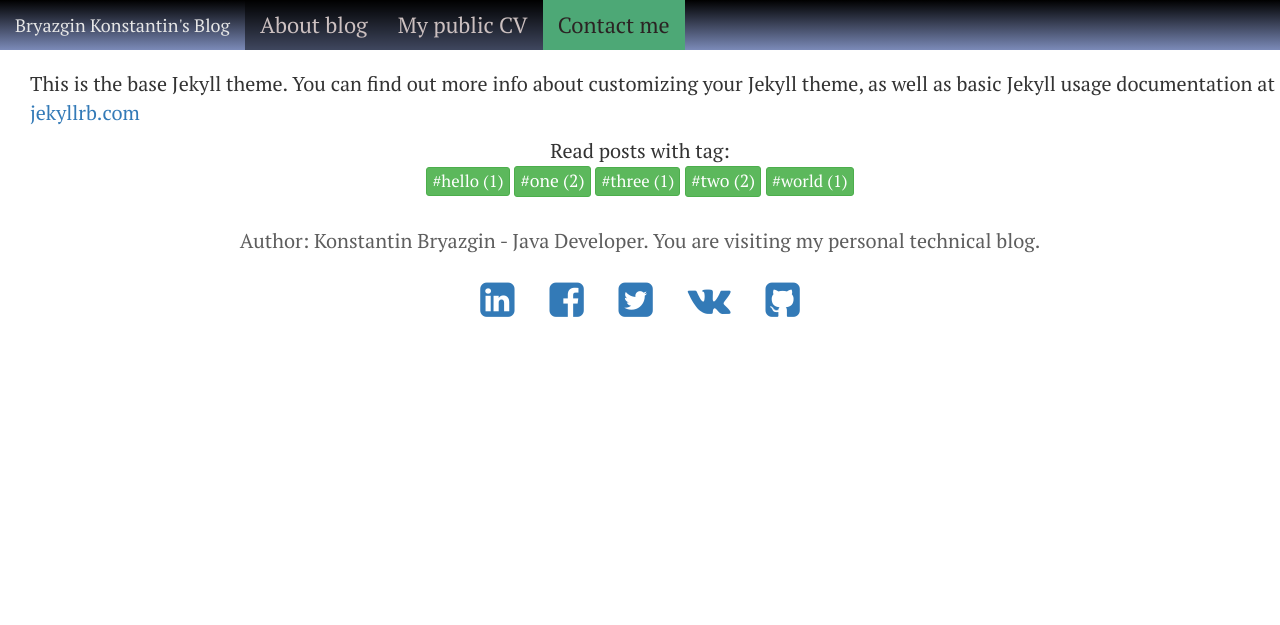
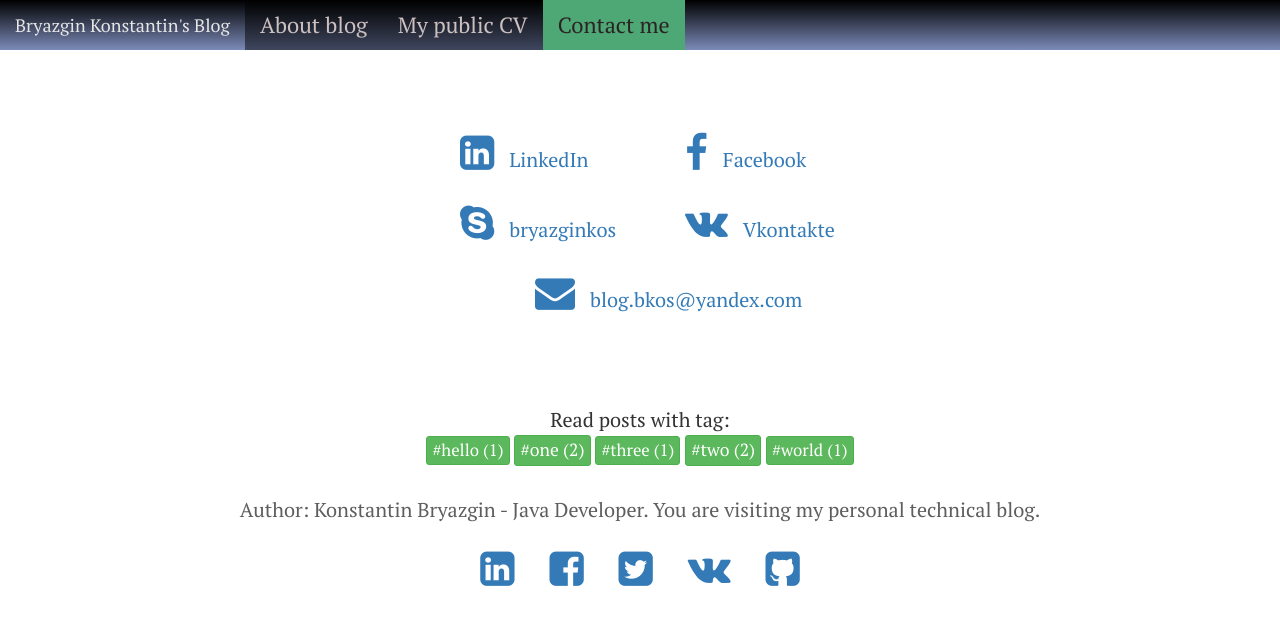
Before and after one commit to bryazginkos/bryazginkos.github.io, a Jekyll site: the page built from contact.md, in a window 1280 px wide. Shown: the top 625 px of the page. Built offline with Jekyll 4.4.1, drawn with Linux system fonts in a browser that asks for light colours.

Commit message:
contacts page

```diff
--- a/contact.md
+++ b/contact.md
@@ -3,5 +3,28 @@ layout: default
 title: Contact
 permalink: /contact/
 ---
-
-This is the base Jekyll theme. You can find out more info about customizing your Jekyll theme, as well as basic Jekyll usage documentation at [jekyllrb.com](http://jekyllrb.com/)
+<div class="space-down jumbotron transparent center-block">
+    <div class="container">
+        <div class="row vcenter">
+            <div class="col-md-6">
+                <a href="https://www.linkedin.com/in/bkos91"><i class="fa contact fa-2x fa-linkedin-square"></i>LinkedIn</a>
+            </div>
+            <div class="col-md-6">
+                <a href="https://www.facebook.com/bryazgin.kos"><i class="fa contact fa-2x fa-facebook"></i>Facebook</a>
+            </div>
+        </div>
+        <div class="row vcenter">
+            <div class="col-md-6">
+                <a href="skype:bryazginkos?chat"><i class="fa contact fa-2x fa-skype"></i>bryazginkos</a>
+            </div>
+            <div class="col-md-6">
+                <a href="http://vk.com/bkos91"><i class="fa contact fa-2x fa-vk"></i>Vkontakte</a>
+            </div>
+        </div>
+        <div class="row vcenter">
+            <div class="col-md-offset-2 col-md-9">
+                <a href="mailto:blog.bkos@yandex.com"><i class="fa contact fa-2x fa-envelope"></i>blog.bkos@yandex.com</a>
+            </div>
+        </div>
+    </div>
+</div>
--- a/css/main.scss
+++ b/css/main.scss
@@ -41,6 +41,10 @@ $icon-font-path: "/bower_components/bootstrap-sass/assets/fonts/bootstrap/";
   cursor: pointer;
 }
 
+.contact:hover {
+  text-decoration: none;
+}
+
 @mixin media-query($device) {
     @media screen and (max-width: $device) {
         @content;
@@ -59,6 +63,18 @@ $icon-font-path: "/bower_components/bootstrap-sass/assets/fonts/bootstrap/";
   margin-bottom: 40px;
 }
 
+.jumbotron {
+  width: 450px;
+}
+
+.transparent.jumbotron {
+  background-color: transparent;
+}
+
+.vcenter {
+  display: flex;
+  align-items: center;
+}
 
 // Import partials from `sass_dir` (defaults to `_sass`)
 @import
```
